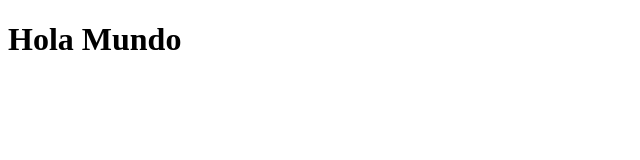
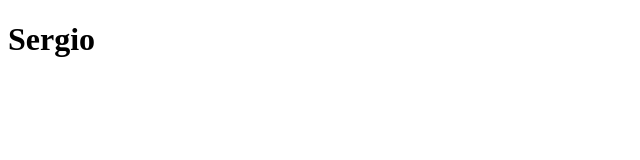
Before and after one commit to sergio-h-a/MASANZ_2223_SMR2_XHA, a plain HTML site: page index.html in a window 1280 px wide. Shown: the whole page, without its empty margins (0-640 px from the left). Drawn offline with Linux system fonts and the light colour scheme.

Commit message:
Update index.html

```diff
--- a/index.html
+++ b/index.html
@@ -1,9 +1,9 @@
 <!DOCTYPE html>
 <html>
 <head>
-    <title>Hola Mundo</title>
+    <title>Mi primera web GIT</title>
 </head>
 <body>
-    <h1>Hola Mundo</h1>
+    <h1>Sergio</h1>
 </body>
 </html>
```
